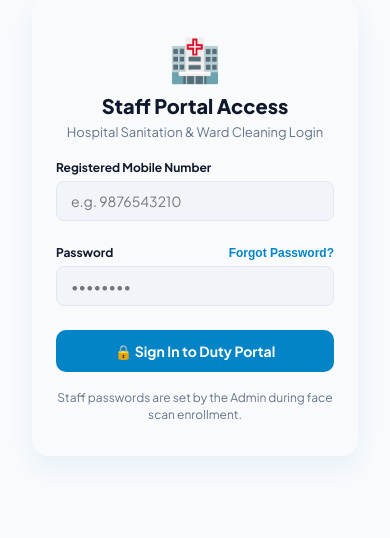
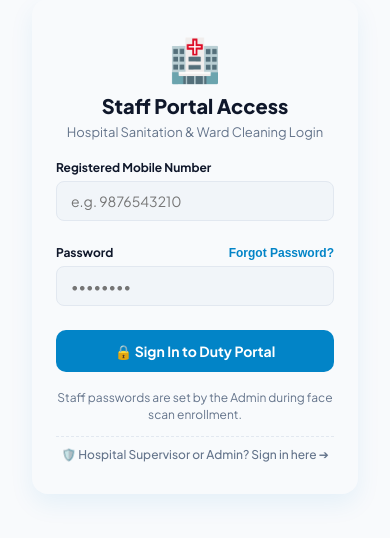
Before and after one commit to UtkarshArora09/SaniTrack, a Flask app: page /worker/utkarsh_arora in a window 390 px wide. Shown: the part 61-599 px from the top of the page. Run offline with Flask 3, Linux system fonts and the light colour scheme; data comes from the database, SQL or seed files in the repository.

Commit message:
Add bidirectional navigation between Admin Center and Staff Portal for mobile app users

```diff
--- a/backend/templates/index.html
+++ b/backend/templates/index.html
@@ -57,6 +57,11 @@
 
         <div style="margin-top: 24px; padding-top: 16px; border-top: 1px solid var(--border); font-size: 12px; color: var(--text-muted); line-height: 1.5;">
           <div>Default Supervisor: <code>admin</code> / <code>admin123</code></div>
+          <div style="margin-top: 12px; padding-top: 10px; border-top: 1px dashed var(--border); font-size: 13px;">
+            <a href="/worker" style="color: var(--primary); text-decoration: none; font-weight: 600;">
+              🧹 Cleaning Staff Member? Open Staff Portal ➔
+            </a>
+          </div>
         </div>
       </div>
     </div>
--- a/backend/templates/worker.html
+++ b/backend/templates/worker.html
@@ -52,6 +52,11 @@
           </form>
           <div style="margin-top: 18px; font-size: 12px; color: var(--text-muted); line-height: 1.4;">
             Staff passwords are set by the Admin during face scan enrollment.
+          </div>
+          <div style="margin-top: 12px; padding-top: 10px; border-top: 1px dashed var(--border); font-size: 12px; text-align: center;">
+            <a href="/" style="color: var(--text-muted); text-decoration: none; font-weight: 500;">
+              🛡️ Hospital Supervisor or Admin? Sign in here ➔
+            </a>
           </div>
         </div>
 
```
